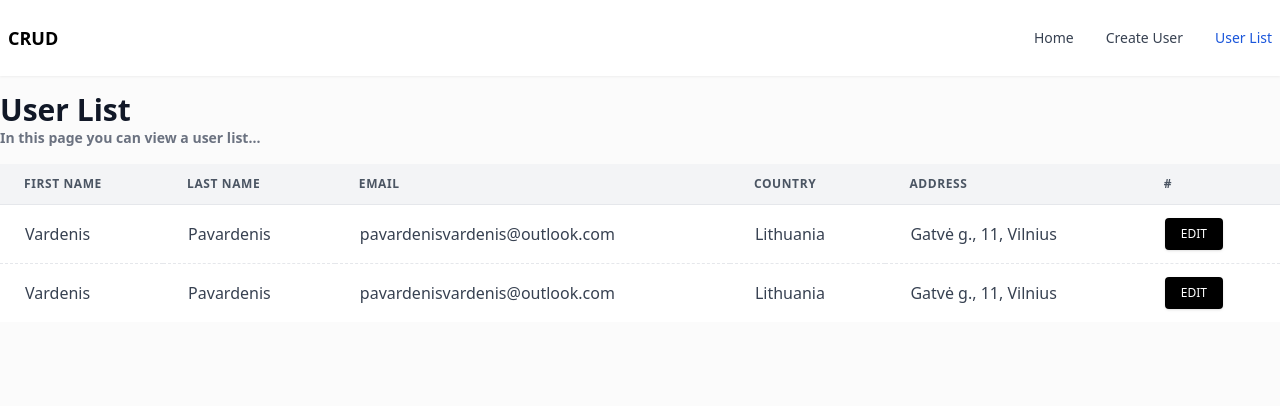
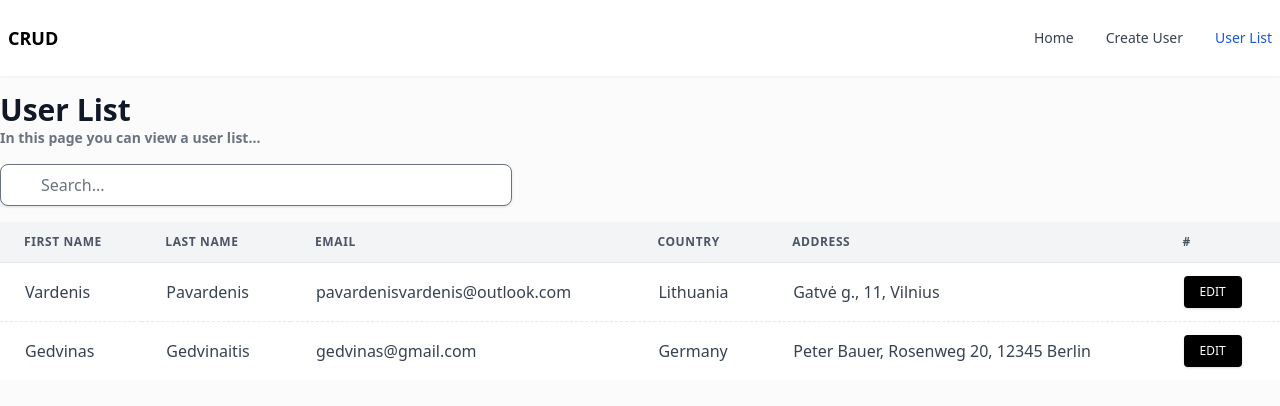
Before and after one commit to vDomas777/task, a Vue app: page /list in a window 1280 px wide. Shown: the top 406 px of the page. Built offline with nearby package versions, Linux system fonts and the light colour scheme.

Commit message:
Searchfilter

```diff
--- /dev/null
+++ b/src/components/tables/UserListTable/SearchBar.vue
@@ -0,0 +1,5 @@
+<template>
+    <input type="search"
+        class="w-full md:w-2/5 pl-10 pr-4 py-2 mb-4 rounded-lg shadow focus:outline-none focus:shadow-outline text-gray-600 font-medium"
+	    placeholder="Search...">
+</template>
--- a/src/components/tables/UserListTable/UserListTable.vue
+++ b/src/components/tables/UserListTable/UserListTable.vue
@@ -1,4 +1,8 @@
 <template>
+    <div>
+        <div class="searchbar m-4 md:m-0">
+            <search-bar v-bind:value="searchFilter" v-on:input="searchFilter = $event.target.value" />
+        </div>
         <table class="border-collapse table-auto w-full whitespace-no-wrap bg-white table-striped relative block md:inline-table whitespace-nowrap overflow-x-auto">
             <thead>
                 <tr class="text-left">
@@ -13,7 +17,7 @@
                     </tr>
             </thead>
             <tbody>
-            <tr v-for="(user, index) in users" :key="index">
+                <tr v-for="(user, index) in filteredUsers" :key="index">
                     <data-cell>
                         {{ user.firstName}}
                     </data-cell>
@@ -35,20 +39,24 @@
                 </tr>
             </tbody>
     </table>
+    </div>
 </template>
 <script>
 import EditButton from './buttons/EditButton.vue'
 import DataCell from './DataCell.vue'
+import SearchBar from './SearchBar.vue'
 export default {
     props: {
         users: Array,
     },
     components: {
         EditButton,
-        DataCell
+        DataCell,
+        SearchBar
     },
     data() {
         return {
+            searchFilter: '',
             headings: [
                 {
                     key: 'firstName',
@@ -70,9 +78,27 @@ export default {
                     key: 'address',
                     value: 'Address'
                 },
-
-            ]
+            ],
+        }
+    },
+    computed: {
+        filteredUsers() {
+            let usr = this.users;
+            let tempArr = []
+            if(this.searchFilter !== '') {
+                tempArr = usr.filter(p =>
+                    p.firstName.toLowerCase().includes(this.searchFilter.toLowerCase()) ||
+                    p.lastName.toLowerCase().includes(this.searchFilter.toLowerCase()) ||
+                    p.email.toLowerCase().includes(this.searchFilter.toLowerCase()) ||
+                    p.country.toLowerCase().includes(this.searchFilter.toLowerCase()) ||
+                    p.address.toLowerCase().includes(this.searchFilter.toLowerCase())
+                 )
+            } else {
+                tempArr = usr
+            }
+             return tempArr
         }
     }
+
 }
 </script>
--- a/src/modules/users.js
+++ b/src/modules/users.js
@@ -7,11 +7,11 @@ const list = [
         address: 'Gatvė g., 11, Vilnius'
     },
     {
-        firstName: 'Vardenis',
-        lastName: 'Pavardenis',
-        email: 'pavardenisvardenis@outlook.com',
-        country: 'Lithuania',
-        address: 'Gatvė g., 11, Vilnius'
+        firstName: 'Gedvinas',
+        lastName: 'Gedvinaitis',
+        email: 'gedvinas@gmail.com',
+        country: 'Germany',
+        address: 'Peter Bauer, Rosenweg 20, 12345 Berlin'
     },
 ];
 
```
Lines whose indentation alone changed are shown as unchanged.
